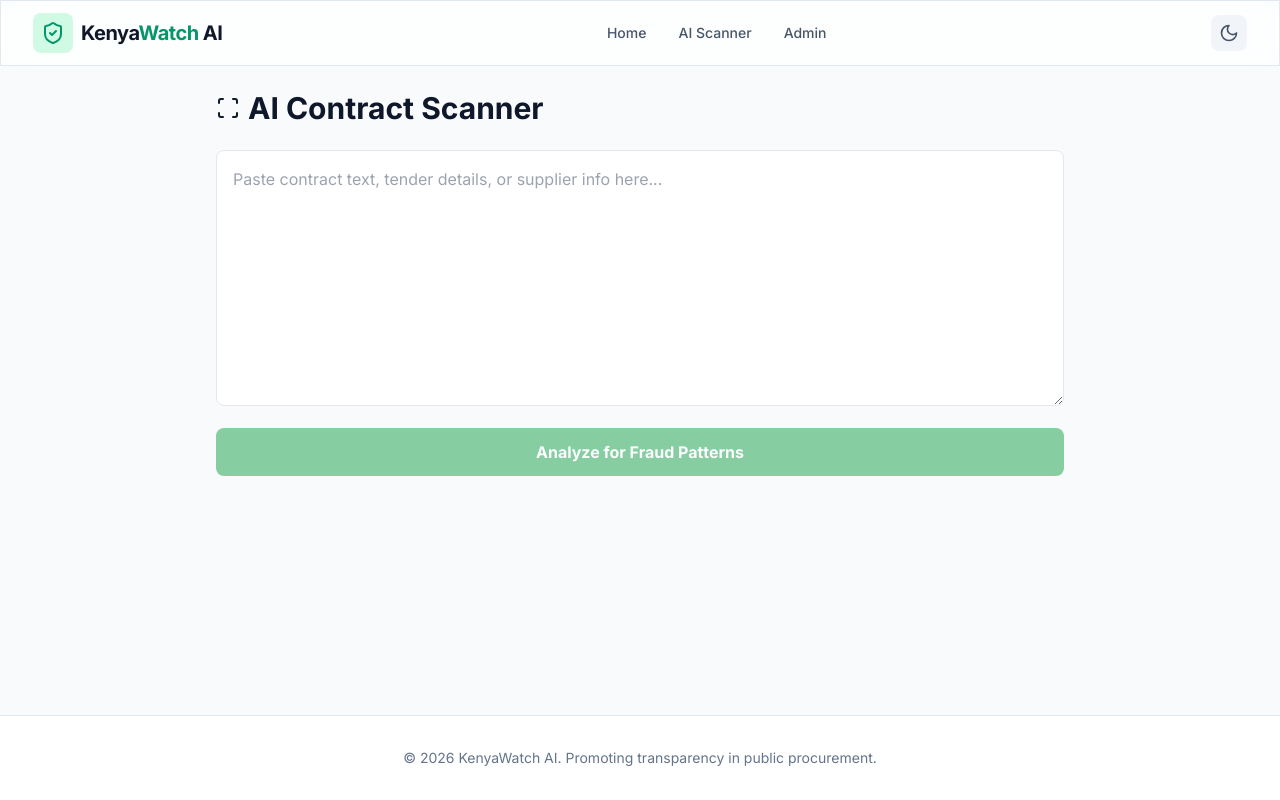
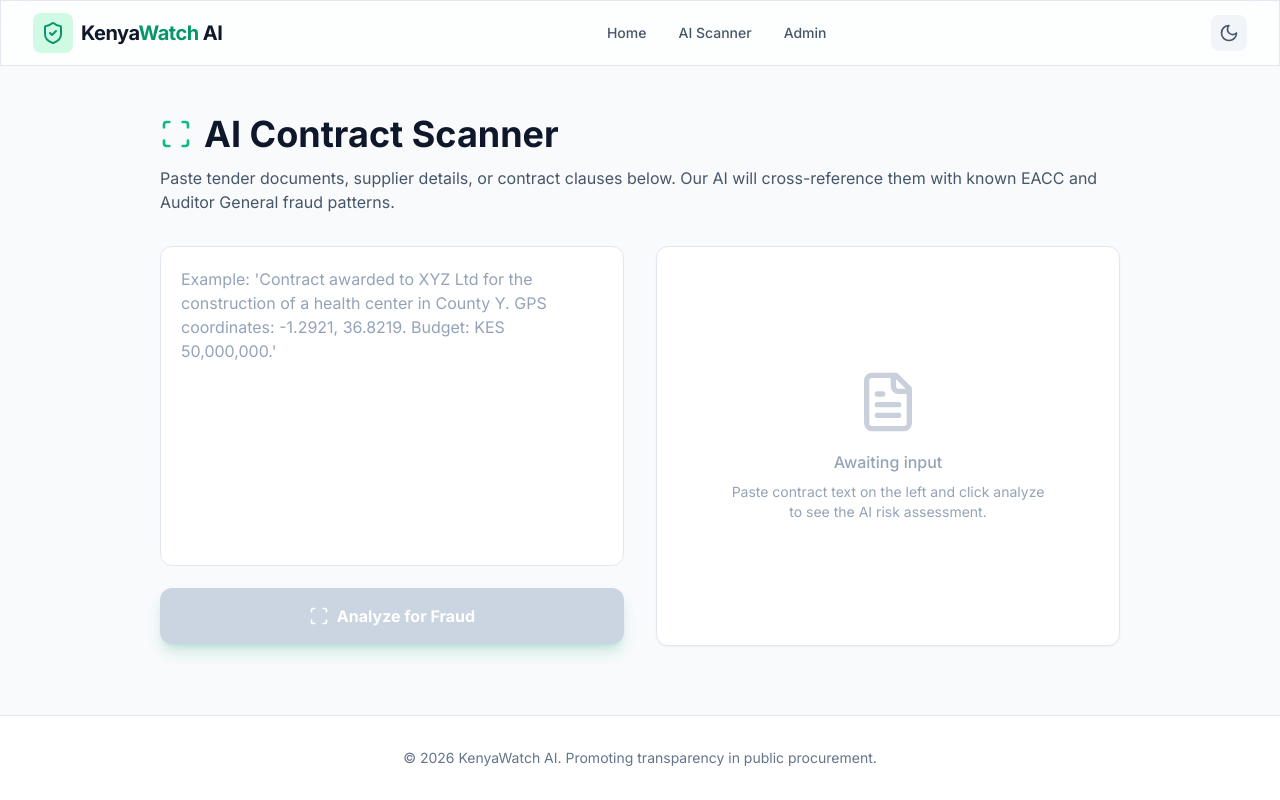
Before and after one commit to monicahmoh4-svg/Kenya-watch-final, a Next.js app in the folder frontend/: page /scanner in a window 1280 px wide. Built offline with nearby package versions, Linux system fonts and the light colour scheme.

Commit message:
Update page.tsx

```diff
--- a/frontend/app/scanner/page.tsx
+++ b/frontend/app/scanner/page.tsx
@@ -1,7 +1,7 @@
 'use client';
 import { useState } from 'react';
 import { fetchAPI } from '@/lib/api';
-import { Loader2, Scan } from 'lucide-react';
+import { Scan, Loader2, AlertTriangle, CheckCircle, FileText } from 'lucide-react';
 
 export default function ScannerPage() {
   const [text, setText] = useState('');
@@ -11,6 +11,7 @@ export default function ScannerPage() {
   const handleScan = async () => {
     if (!text.trim()) return;
     setLoading(true);
+    setResult(null);
     try {
       const data = await fetchAPI('/api/ai/scan', {
         method: 'POST',
@@ -18,48 +19,107 @@ export default function ScannerPage() {
       });
       setResult(data);
     } catch (err: any) {
-      alert(err.message);
+      setResult({ error: err.message || 'Failed to analyze contract. Please try again.' });
     } finally {
       setLoading(false);
     }
   };
 
   return (
-    <div className="max-w-4xl mx-auto p-6">
-      <h2 className="text-3xl font-bold mb-6 flex items-center gap-2"><Scan /> AI Contract Scanner</h2>
+    <div className="max-w-5xl mx-auto px-4 sm:px-6 lg:px-8 py-12">
+      <div className="mb-8">
+        <h1 className="text-3xl sm:text-4xl font-bold mb-3 flex items-center gap-3">
+          <Scan className="w-8 h-8 text-emerald-500" />
+          AI Contract Scanner
+        </h1>
+        <p className="text-slate-600 dark:text-slate-400">
+          Paste tender documents, supplier details, or contract clauses below. Our AI will cross-reference them with known EACC and Auditor General fraud patterns.
+        </p>
+      </div>
+
+      <div className="grid lg:grid-cols-2 gap-8">
+        {/* Input Section */}
+        <div className="space-y-4">
           <textarea
-        className="w-full h-64 p-4 rounded-lg border dark:border-gray-700 bg-white dark:bg-gray-800 focus:ring-2 focus:ring-green-500 outline-none"
-        placeholder="Paste contract text, tender details, or supplier info here..."
+            className="w-full h-80 p-5 rounded-xl border border-slate-200 dark:border-slate-700 bg-white dark:bg-slate-900 focus:ring-2 focus:ring-emerald-500 focus:border-transparent outline-none resize-none text-slate-800 dark:text-slate-200 placeholder-slate-400 transition-all"
+            placeholder="Example: 'Contract awarded to XYZ Ltd for the construction of a health center in County Y. GPS coordinates: -1.2921, 36.8219. Budget: KES 50,000,000.'"
             value={text}
             onChange={(e) => setText(e.target.value)}
           />
           <button
             onClick={handleScan}
             disabled={loading || !text.trim()}
-        className="mt-4 w-full bg-green-600 hover:bg-green-700 text-white font-bold py-3 rounded-lg disabled:opacity-50 flex justify-center items-center gap-2"
+            className="w-full bg-emerald-600 hover:bg-emerald-700 disabled:bg-slate-300 dark:disabled:bg-slate-700 text-white font-bold py-4 rounded-xl transition-all flex justify-center items-center gap-2 shadow-lg shadow-emerald-600/20"
           >
-        {loading ? <Loader2 className="animate-spin" /> : 'Analyze for Fraud Patterns'}
+            {loading ? <Loader2 className="animate-spin w-5 h-5" /> : <Scan className="w-5 h-5" />}
+            {loading ? 'Analyzing Patterns...' : 'Analyze for Fraud'}
           </button>
+        </div>
 
+        {/* Results Section */}
+        <div className="glass-card rounded-xl p-6 min-h-[400px] flex flex-col">
           {loading && (
-        <div className="mt-8 space-y-3 animate-pulse">
-          <div className="h-4 bg-gray-200 dark:bg-gray-700 rounded w-3/4"></div>
-          <div className="h-4 bg-gray-200 dark:bg-gray-700 rounded w-full"></div>
-          <div className="h-4 bg-gray-200 dark:bg-gray-700 rounded w-5/6"></div>
+            <div className="flex-1 flex flex-col items-center justify-center space-y-4 animate-pulse">
+              <Loader2 className="w-10 h-10 text-emerald-500 animate-spin" />
+              <p className="text-slate-500 font-medium">Cross-referencing with national fraud datasets...</p>
+              <div className="w-full space-y-3 mt-4">
+                <div className="h-3 bg-slate-200 dark:bg-slate-700 rounded w-3/4"></div>
+                <div className="h-3 bg-slate-200 dark:bg-slate-700 rounded w-full"></div>
+                <div className="h-3 bg-slate-200 dark:bg-slate-700 rounded w-5/6"></div>
+              </div>
             </div>
           )}
 
-      {result && !loading && (
-        <div className="mt-8 p-6 bg-red-50 dark:bg-red-900/20 border border-red-200 dark:border-red-800 rounded-lg">
-          <h3 className="text-xl font-bold text-red-700 dark:text-red-400 mb-2">AI Analysis Result</h3>
-          <p className="whitespace-pre-wrap text-gray-800 dark:text-gray-200">{result.analysis || result.error}</p>
+          {!loading && !result && (
+            <div className="flex-1 flex flex-col items-center justify-center text-center text-slate-400">
+              <FileText className="w-16 h-16 mb-4 opacity-50" />
+              <p className="font-medium">Awaiting input</p>
+              <p className="text-sm mt-2 max-w-xs">Paste contract text on the left and click analyze to see the AI risk assessment.</p>
+            </div>
+          )}
+
+          {!loading && result && (
+            <div className="flex-1">
+              {result.error ? (
+                <div className="p-4 bg-red-50 dark:bg-red-900/20 border border-red-200 dark:border-red-800 rounded-lg text-red-700 dark:text-red-400 flex items-start gap-3">
+                  <AlertTriangle className="w-5 h-5 flex-shrink-0 mt-0.5" />
+                  <p>{result.error}</p>
+                </div>
+              ) : (
+                <div className="space-y-4">
                   {result.risk_score && (
-            <div className="mt-4 inline-block px-3 py-1 bg-red-600 text-white rounded-full text-sm font-bold">
-              Risk Score: {result.risk_score}/100
+                    <div className={`p-4 rounded-lg border flex items-center justify-between ${
+                      result.risk_score >= 70
+                        ? 'bg-red-50 dark:bg-red-900/20 border-red-200 dark:border-red-800'
+                        : result.risk_score >= 40
+                        ? 'bg-yellow-50 dark:bg-yellow-900/20 border-yellow-200 dark:border-yellow-800'
+                        : 'bg-emerald-50 dark:bg-emerald-900/20 border-emerald-200 dark:border-emerald-800'
+                    }`}>
+                      <span className="font-bold text-lg">AI Risk Assessment</span>
+                      <span className={`text-2xl font-black ${
+                        result.risk_score >= 70 ? 'text-red-600 dark:text-red-400' :
+                        result.risk_score >= 40 ? 'text-yellow-600 dark:text-yellow-400' :
+                        'text-emerald-600 dark:text-emerald-400'
+                      }`}>
+                        {result.risk_score}/100
+                      </span>
+                    </div>
+                  )}
+                  <div className="prose dark:prose-invert max-w-none">
+                    <h3 className="text-lg font-bold mb-2 flex items-center gap-2">
+                      <CheckCircle className="w-5 h-5 text-emerald-500" />
+                      Analysis Details
+                    </h3>
+                    <p className="text-slate-700 dark:text-slate-300 whitespace-pre-wrap leading-relaxed">
+                      {result.analysis || 'No specific anomalies detected, but always verify with official PPRA records.'}
+                    </p>
+                  </div>
                 </div>
               )}
             </div>
           )}
         </div>
+      </div>
+    </div>
   );
 }
```
Lines whose indentation alone changed are shown as unchanged.
